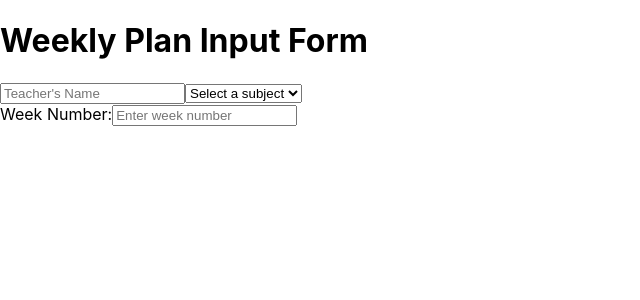
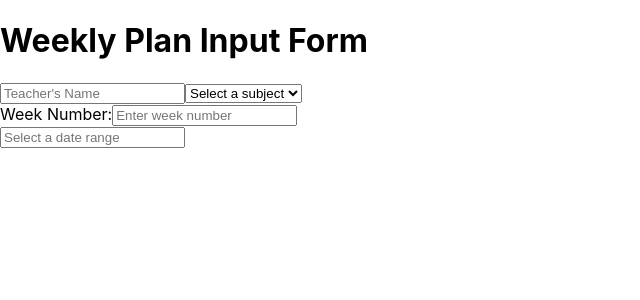
Before and after one commit to stingotho/react-weekly-plan-kbs, a React (Create React App) app: page / in a window 1280 px wide. Shown: the top 300 px of the page, without its empty margins (0-640 px from the left). Built offline with nearby package versions, Linux system fonts and the light colour scheme.

Commit message:
date picker

```diff
--- a/package.json
+++ b/package.json
@@ -6,7 +6,9 @@
     "@testing-library/jest-dom": "^5.17.0",
     "@testing-library/react": "^13.4.0",
     "@testing-library/user-event": "^13.5.0",
+    "date-fns": "^3.3.1",
     "react": "^18.2.0",
+    "react-datepicker": "^6.1.0",
     "react-dom": "^18.2.0",
     "react-scripts": "5.0.1",
     "web-vitals": "^2.1.4"
--- a/src/App.js
+++ b/src/App.js
@@ -4,13 +4,16 @@ import "./App.css";
 import NameInput from "./components/NameInput";
 import SubjectSelector from "./components/SubjectSelector";
 import WeekNumberInput from "./components/WeekNumberInput";
+import DateRangePicker from "./components/DateRangePicker";
+import "react-datepicker/dist/react-datepicker.css";
 
 function App() {
   const [teacherName, setTeacherName] = useState("");
   const [selectedSubject, setSelectedSubject] = useState("");
   const [weekNumber, setWeekNumber] = useState("");
+  const [dateRange, setDateRange] = useState([null, null]);
+  const [startDate, endDate] = dateRange;
 
-  // const [dateRange, setDateRange] = useState({ start: null, end: null });
   // const [gradeLevel, setGradeLevel] = useState("");
   // const [unitTitle, setUnitTitle] = useState("");
   // const [unitDescription, setUnitDescription] = useState("");
@@ -42,6 +45,13 @@ function App() {
         value={weekNumber}
         onChange={(e) => setWeekNumber(e.target.value)}
       />
+      <DateRangePicker
+        startDate={startDate}
+        endDate={endDate}
+        onChange={(update) => {
+          setDateRange(update);
+        }}
+      />
     </div>
   );
 }
--- a/src/components/DateRangePicker.js
+++ b/src/components/DateRangePicker.js
@@ -0,0 +1,20 @@
+import React from "react";
+import DatePicker from "react-datepicker";
+import "react-datepicker/dist/react-datepicker.css";
+
+function DateRangePicker({ startDate, endDate, onChange }) {
+  return (
+    <div>
+      <DatePicker
+        selectsRange={true}
+        startDate={startDate}
+        endDate={endDate}
+        onChange={onChange}
+        isClearable={true}
+        placeholderText="Select a date range"
+      />
+    </div>
+  );
+}
+
+export default DateRangePicker;
```
Also changed, not shown: 1 other file (tests, documents, lock files or other folders).
